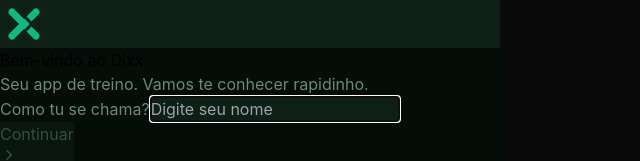
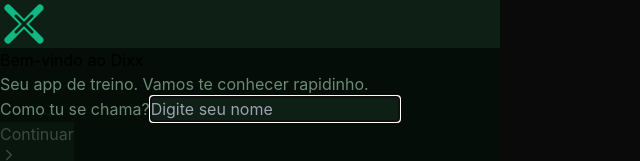
Before and after one commit to dixxlab/dixx, a React (Vite) app: page / in a window 1280 px wide. Shown: the top 161 px of the page, without its empty margins (0-640 px from the left). Built offline with nearby package versions, Linux system fonts and the light colour scheme.

Commit message:
fix: corrige logo dixx (X bugado)

```diff
--- a/src/App.jsx
+++ b/src/App.jsx
@@ -23,10 +23,12 @@
 
 const DixxLogo = ({ size = 40, color = '#10b981', bgColor = '#050d08' }) => (
   <svg width={size} height={size} viewBox="0 0 48 48">
-    <path d="M12 12 L36 36" stroke={color} strokeWidth="7" strokeLinecap="round"/>
-    <path d="M36 12 L12 36" stroke={color} strokeWidth="7" strokeLinecap="round"/>
-    <path d="M20 12 L36 28" stroke={bgColor} strokeWidth="3" strokeLinecap="round"/>
-    <path d="M36 20 L20 36" stroke={bgColor} strokeWidth="3" strokeLinecap="round"/>
+    {/* X de fundo (mais grosso) */}
+    <path d="M8 8 L40 40" stroke={color} strokeWidth="7" strokeLinecap="round"/>
+    <path d="M40 8 L8 40" stroke={color} strokeWidth="7" strokeLinecap="round"/>
+    {/* X da frente (recorte no fundo pra dar profundidade) */}
+    <path d="M16 16 L32 32" stroke={bgColor} strokeWidth="3" strokeLinecap="round"/>
+    <path d="M32 16 L16 32" stroke={bgColor} strokeWidth="3" strokeLinecap="round"/>
   </svg>
 );
 
```
